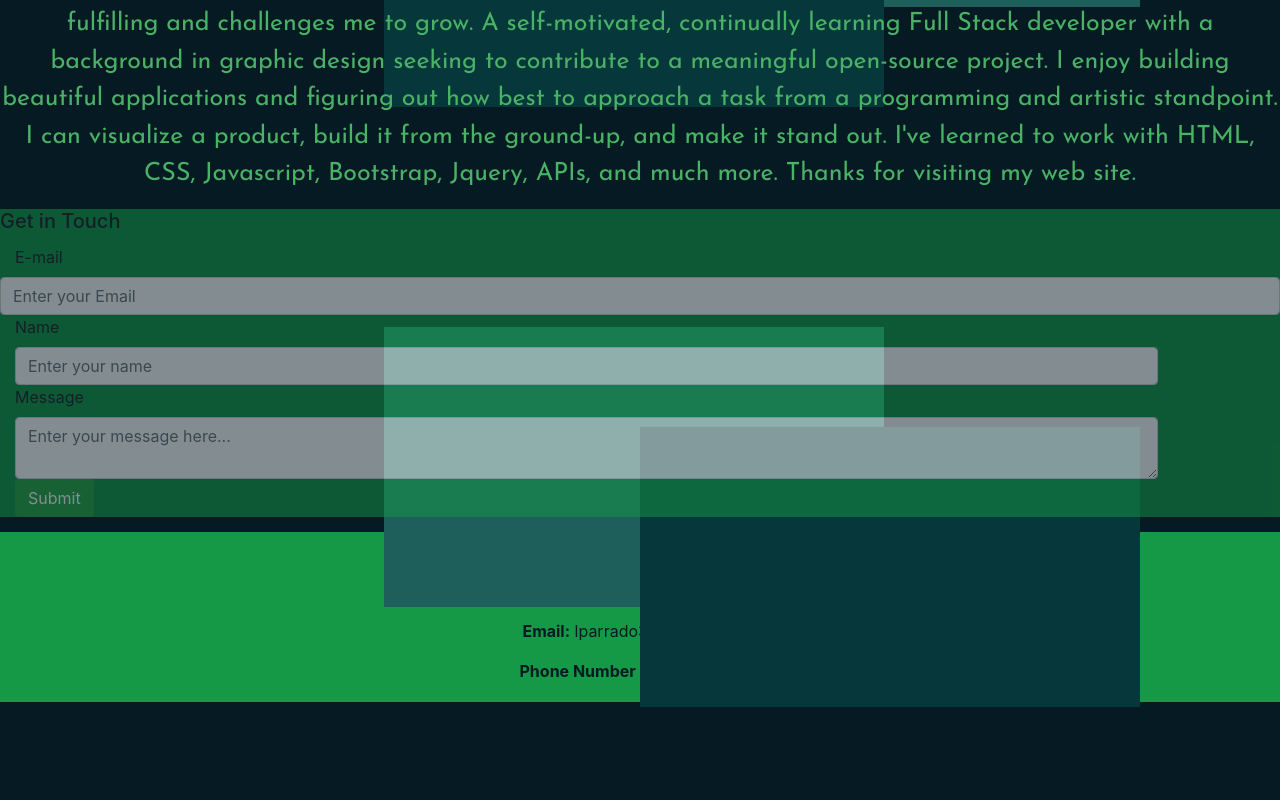
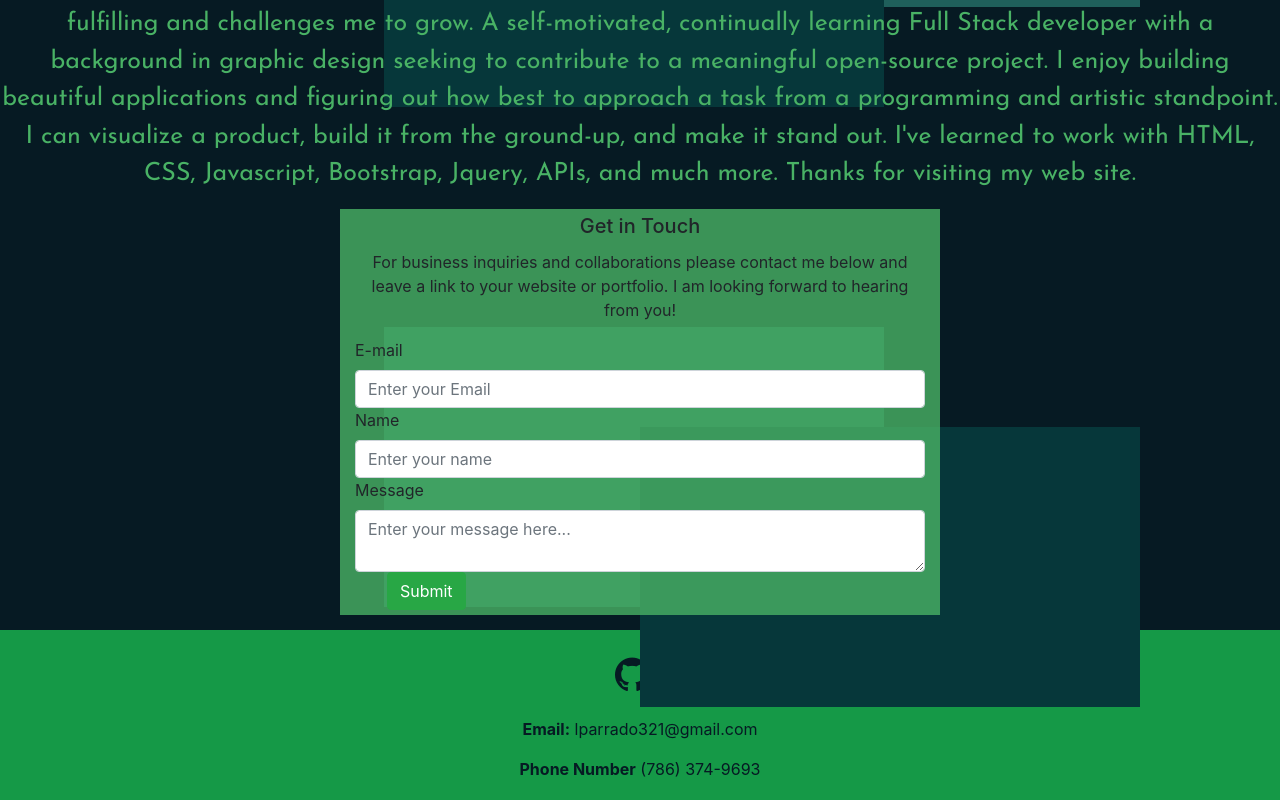
Before and after one commit to Bokosyk/React-Portfolio, a React (Create React App) app: page / in a window 1280 px wide. Shown: the part 573-1373 px from the top of the page. Before the commit the page ends 1280 px from the top, so only its background shows below. Built offline with nearby package versions, Linux system fonts and the light colour scheme.

Commit message:
Stylized contact box in About US. WIP

```diff
--- a/src/components/Info/index.js
+++ b/src/components/Info/index.js
@@ -32,21 +32,23 @@ function Info() {
 
         <h5 className="card-title">Get in Touch</h5>
 
+        <p>For business inquiries and collaborations please contact me below and leave a link to your website or portfolio. I am looking forward to hearing from you!</p>
+
 
 
         {/* // <!-- Email input --> */}
-          <div className="input-row col-md-11">
+        <div>
           <label id="email-label">E-mail</label>
+          <input id="email" className="form-control" type="email" placeholder="Enter your Email" required />
         </div>
-          <input id="email" className="form-control" type="email" placeholder="Enter your Email" required />
 
         {/* // <!-- Name input --> */}
-          <div className="input-row col-md-11 ">
+        <div>
           <label id="name-label">Name</label>
           <input id="name" className="form-control" type="text" placeholder="Enter your name" required />
         </div>
 
-        <div className="input-row col-md-11">
+        <div>
           <label>Message</label>
           <textarea rows="" cols="84" className="form-control" name="description" placeholder="Enter your message here..."></textarea>
         </div>
--- a/src/components/Info/style.css
+++ b/src/components/Info/style.css
@@ -29,10 +29,17 @@ img.img-thumbnail {
 
 /* CONTACT SECTION */
 .touchbase {
-  background-color:#159947;
+  background-color:rgb(73, 178, 101, 0.8);
+  text-align: center;
+  width: 600px;
   position: relative;
-  opacity: 0.5;
+  padding: 5px 15px;
+  margin: auto;
   z-index: 2;
+}
+
+label {
+  float: left;
 }
 
 /* BG Graphics */
```
Lines whose indentation alone changed are shown as unchanged.
